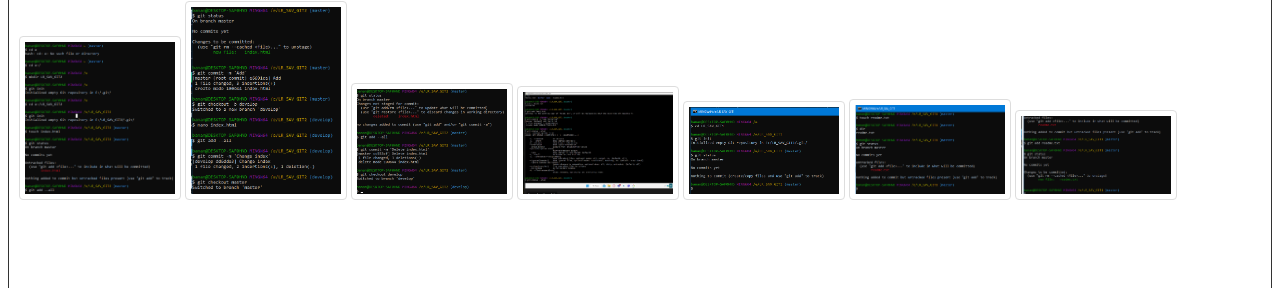
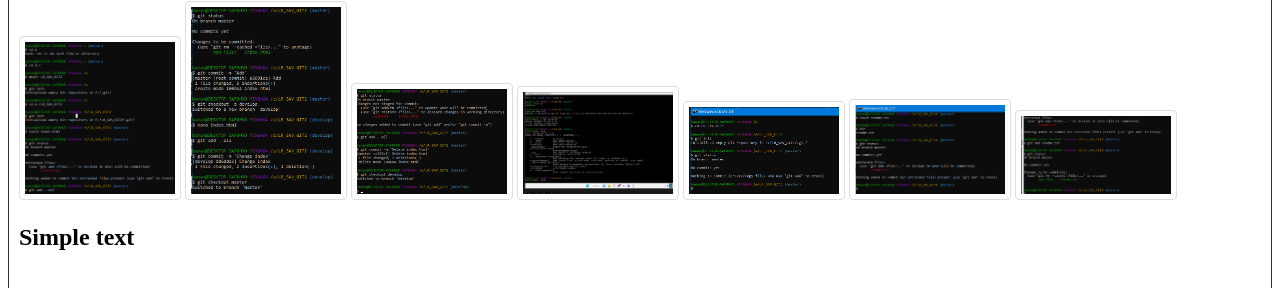
Before and after one commit to ULIVEERROR/MyRR_SAV, a plain HTML site: page index.html in a window 1280 px wide. Shown: the part 116-404 px from the top of the page. Drawn offline with Linux system fonts and the light colour scheme; files that its build step writes are made by us from their sources.

Commit message:
change index.html

```diff
--- a/index.html
+++ b/index.html
@@ -16,5 +16,6 @@
 <img src="images/Screenshot_7.png" alt="screen 5">
 <img src="images/Screenshot_8.png" alt="screen 6">
 <img src="images/Screenshot_9.png" alt="screen 7">
+<h2>Simple text</h2>
 </body>
 </html>
```
